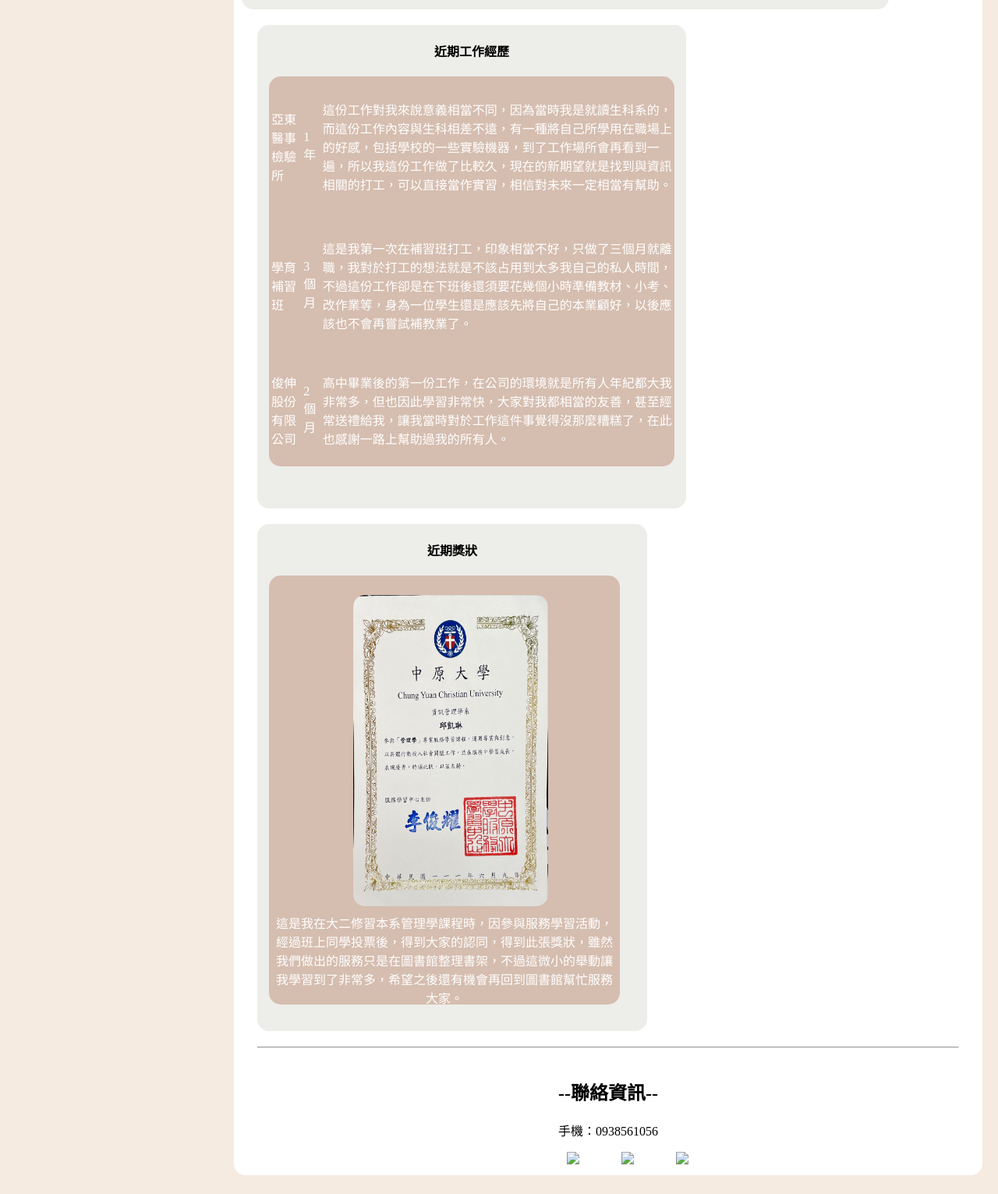
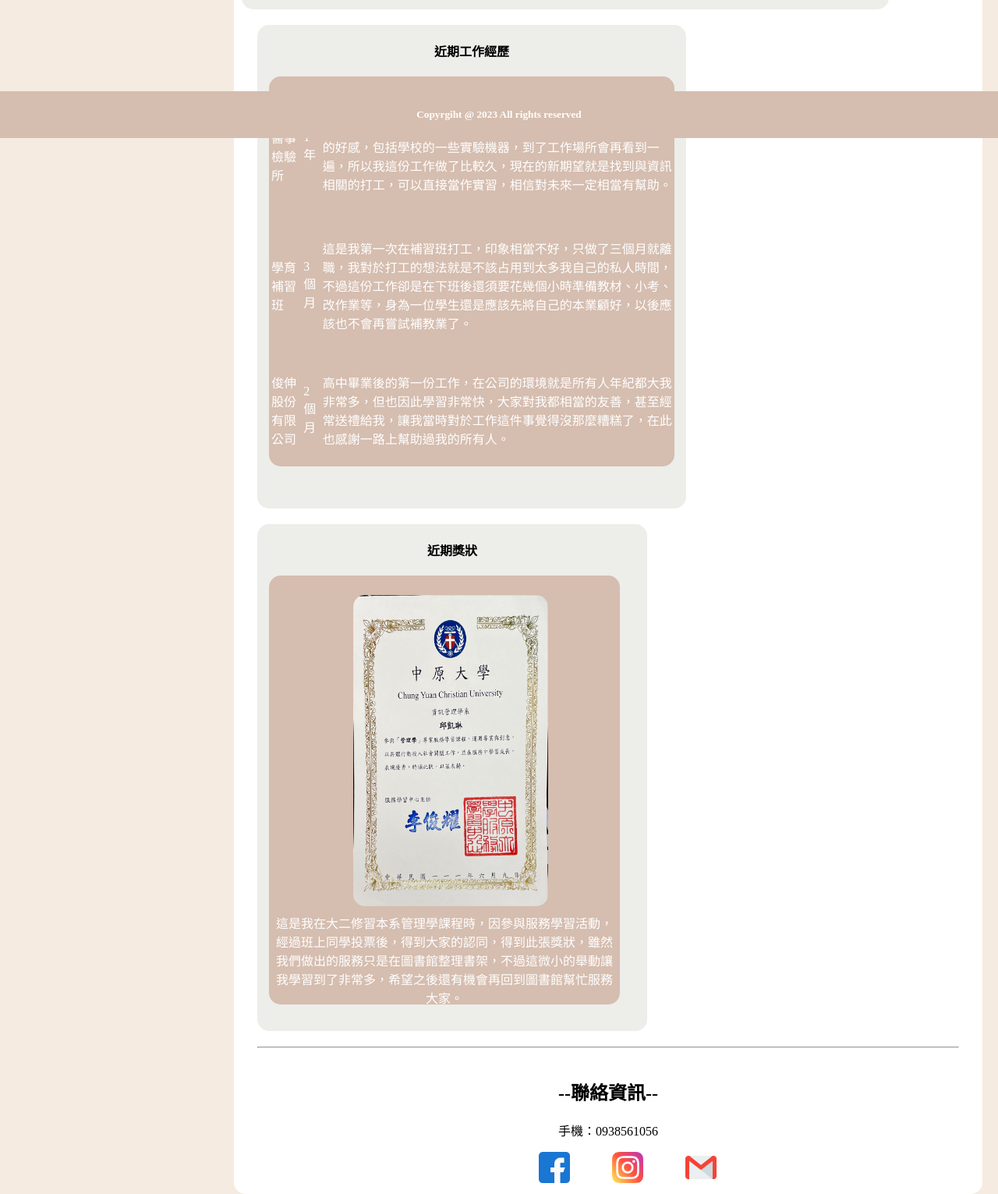
Before and after one commit to kai30502/MiddleExam, a plain HTML site: page index.html in a window 1280 px wide. Shown: the part 2533-4064 px from the top of the page at 78% size. Before the commit the page ends 4040 px from the top, so only its background shows below. Drawn offline with Linux system fonts and the light colour scheme.

Commit message:
增加footer

```diff
--- a/index.html
+++ b/index.html
@@ -222,9 +222,9 @@
                 <h2 style="color: black;">--聯絡資訊--</h2>
                 <p style="text-align: center; color: black;">手機：0938561056</p>
                 <div class="connection">
-                    <a href="https://www.facebook.com/profile.php?id=100003923298126&mibextid=LQQJ4d" target="_blank"><img src="photo/fb.png" class="icon"></a>
-                    <a href="https://www.instagram.com/invites/contact/?i=u0pu3w11qgx1&utm_content=7asfn7" target="_blank"><img src="photo/ig.png" class="icon"></a>
-                    <a href="mailto:kai305021@gmail.com"><img src="photo/mail.png" class="icon"></a>
+                    <a href="https://www.facebook.com/profile.php?id=100003923298126&mibextid=LQQJ4d" target="_blank"><img src="image/fb.png" class="icon"></a>
+                    <a href="https://www.instagram.com/invites/contact/?i=u0pu3w11qgx1&utm_content=7asfn7" target="_blank"><img src="image/ig.png" class="icon"></a>
+                    <a href="mailto:kai305021@gmail.com"><img src="image/mail.png" class="icon"></a>
                 </div>
             </section>
 
@@ -232,6 +232,7 @@
 
     </main>
     <footer>
+        <h5 style="text-align: center; color: white;">Copyrgiht @ 2023 All rights reserved</h5>
     </footer>
 </body>
 </html>
--- a/style.css
+++ b/style.css
@@ -117,11 +117,15 @@ section h2
 {
     text-align: center;
 }
-/* footer
+footer
 {
-    background-color: black;
-    height: 10px;
-} */
+    background-color: #D5BDAF;;
+    height: 60px;
+    position: absolute;
+    width: 100%;
+    top: 2650px;
+}
+
 meter {
     width: 200px;
 }
```
